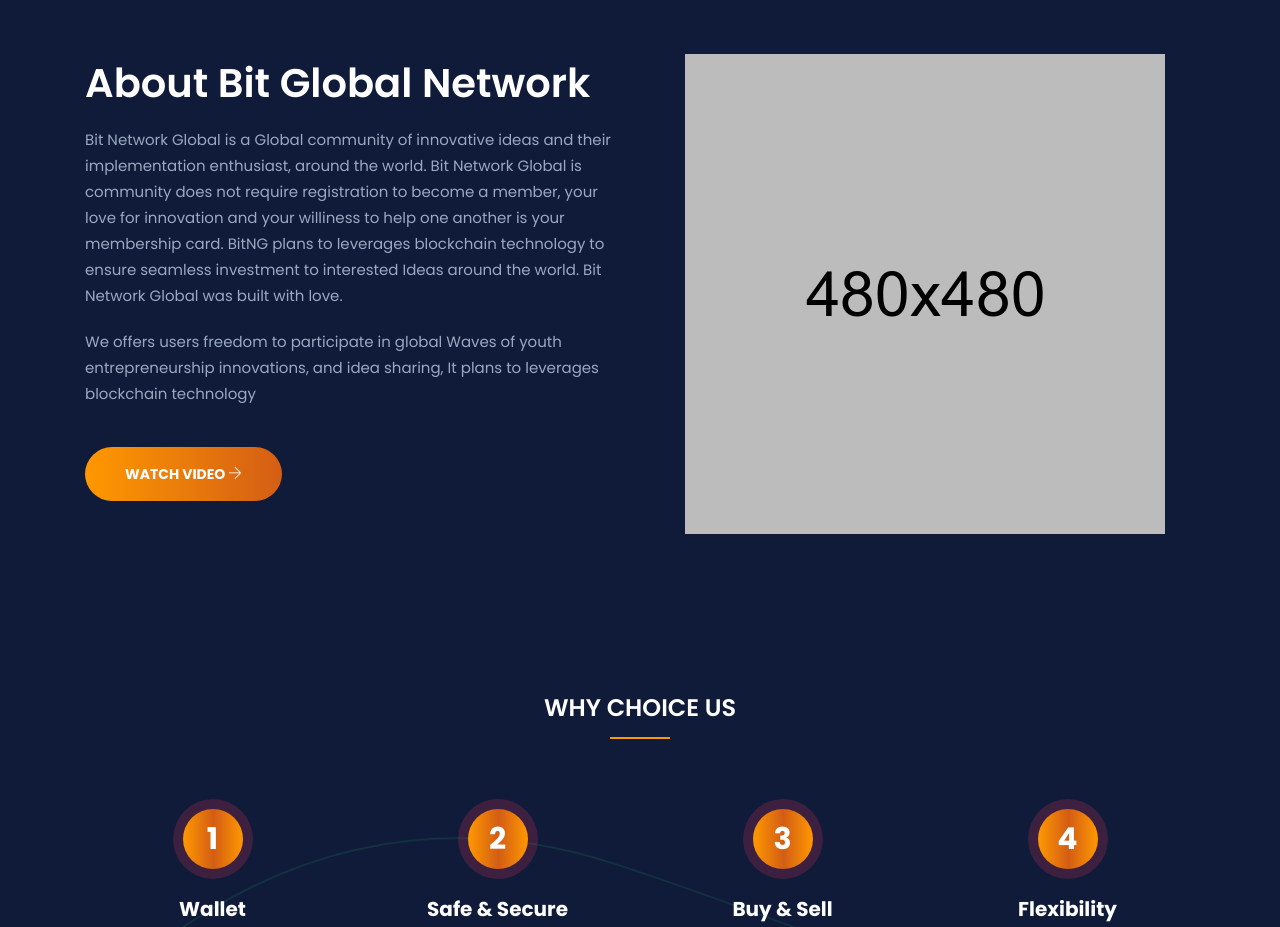
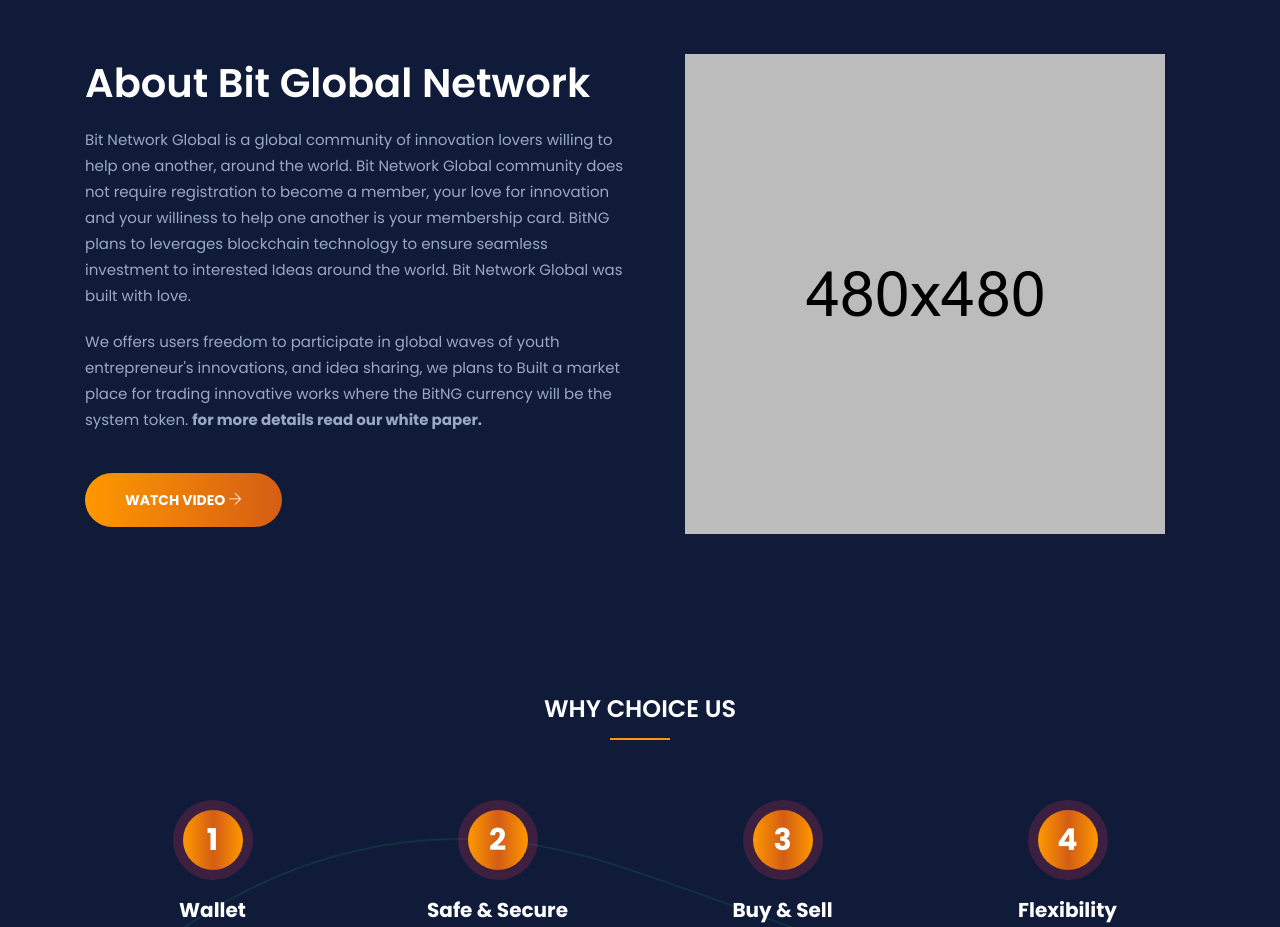
Before and after one commit to bngone/bngone.github.io, a plain HTML site: page index.html in a window 1280 px wide. Shown: the part 1180-2107 px from the top of the page. Drawn offline with Linux system fonts and the light colour scheme; a script that the page names is missing.

Commit message:
Update index.html

```diff
--- a/index.html
+++ b/index.html
@@ -201,8 +201,8 @@
 				  <div class="col-lg-6 col-sm-12 col-xs-12 wow fadeInUp" data-wow-duration="1s" data-wow-delay="0.2s" data-wow-offset="0">
 					<div class="about-text">
 						 <h2>About Bit Global Network</h2>
-						 <p> Bit Network Global is a Global community of innovative ideas and their implementation enthusiast, around the world.  Bit Network Global is community does not require registration to become a member, your love for innovation and your williness to help one another is your membership card. BitNG  plans to leverages blockchain technology to ensure seamless investment to interested Ideas around the world. Bit Network Global was built with love.</p>
-						 <p>We offers users freedom to participate in global Waves of youth entrepreneurship innovations, and idea sharing, It plans to leverages blockchain technology</p>
+						 <p> Bit Network Global is a global community of innovation lovers willing to help one another, around the world.  Bit Network Global community does not require registration to become a member, your love for innovation and your williness to help one another is your membership card. BitNG  plans to leverages blockchain technology to ensure seamless investment to interested Ideas around the world. Bit Network Global was built with love.</p>
+						 <p>We offers users freedom to participate in global waves of youth entrepreneur's  innovations, and idea sharing, we plans to Built a market place for trading innovative works where the BitNG currency will be the system token. <b>for more details read our white paper.</b></p>
 						<div class="about_btn">
 							<a href="https://www.youtube.com/watch?v=CMPebxJjE8o" class="btn_one video_btn wow bounceIn" data-wow-delay=".3s">Watch Video <span class="ti-arrow-right"></span></a>
 						</div>
```
